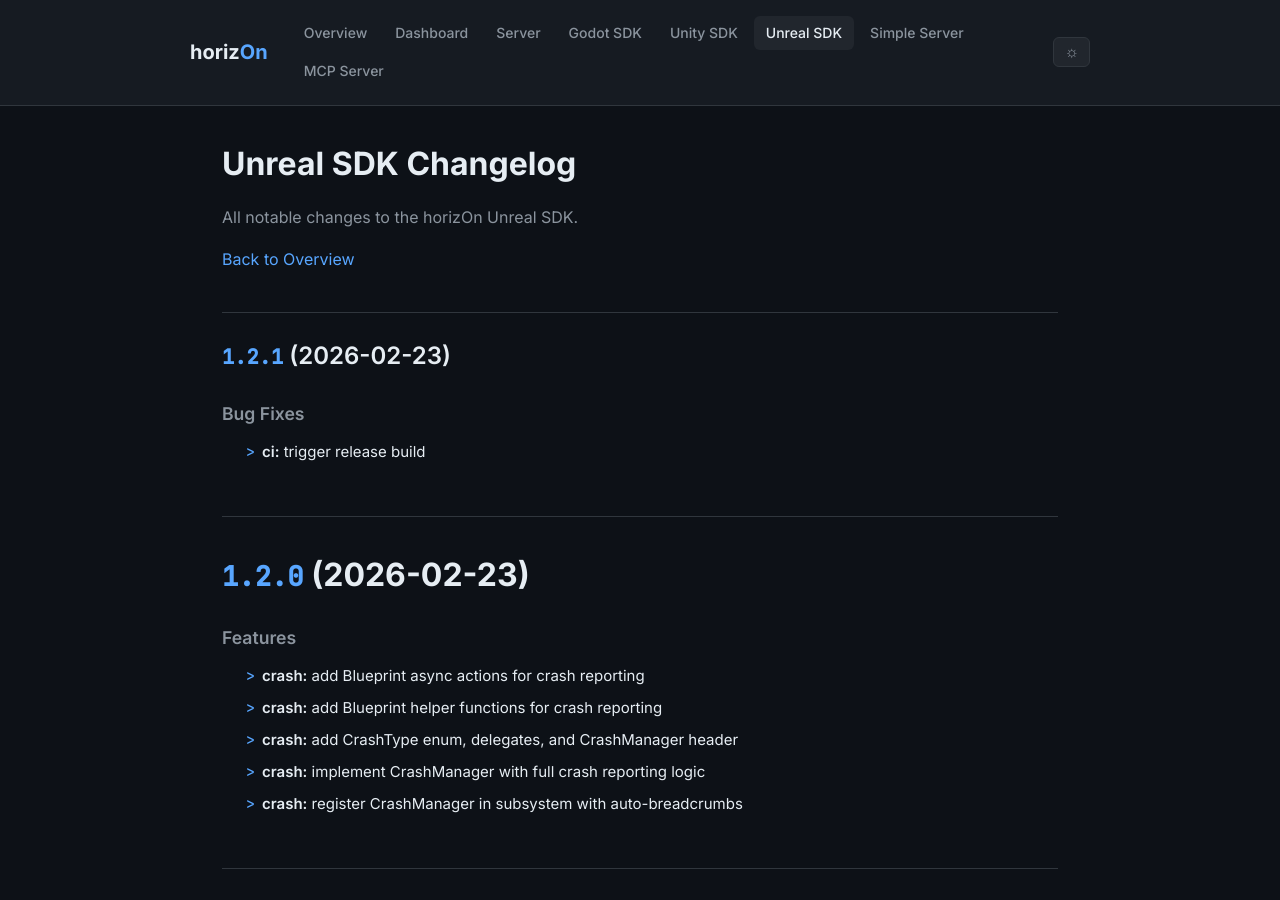
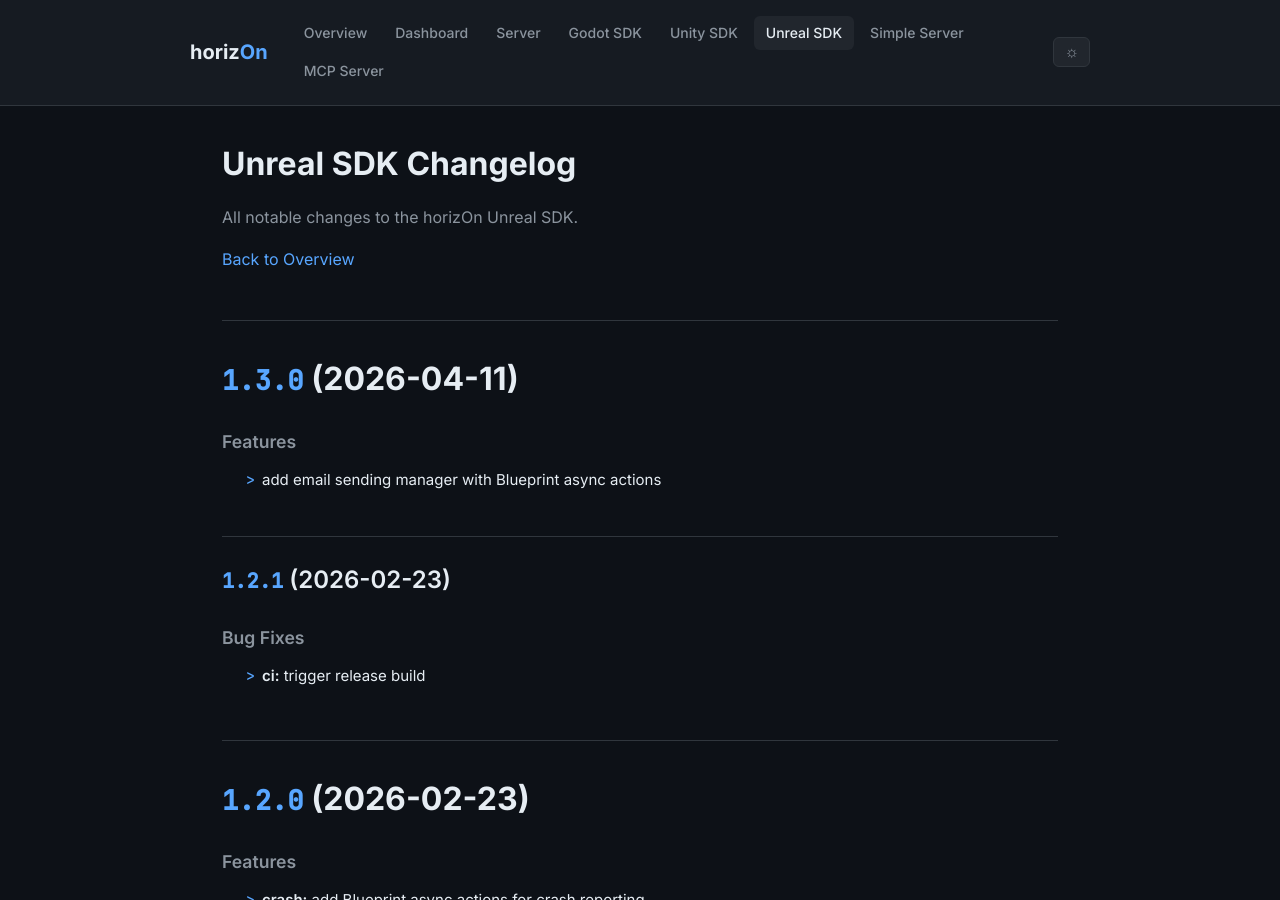
Before and after one commit to ProjectMakersDE/horizOn-Changelog, a Jekyll site: the page built from unreal-sdk-changelog.md, in a window 1280 px wide and 900 px high. Built offline with Jekyll 4.4.1, drawn with Linux system fonts in a browser that asks for light colours.

Commit message:
chore: sync changelogs [skip ci]

```diff
--- a/unreal-sdk-changelog.md
+++ b/unreal-sdk-changelog.md
@@ -8,6 +8,13 @@ title: Unreal SDK Changelog
 All notable changes to the horizOn Unreal SDK.
 
 [Back to Overview](.)
+
+# [1.3.0](https://github.com/ProjectMakersDE/horizOn-SDK-Unreal/compare/v1.2.1...v1.3.0) (2026-04-11)
+
+
+### Features
+
+* add email sending manager with Blueprint async actions ([392745d](https://github.com/ProjectMakersDE/horizOn-SDK-Unreal/commit/392745db7a6e65e288e887e10c270271d7aac5bb))
 
 ## [1.2.1](https://github.com/ProjectMakersDE/horizOn-SDK-Unreal/compare/v1.2.0...v1.2.1) (2026-02-23)
 
```
Also changed, not shown: index.md (+1 -1 lines).
